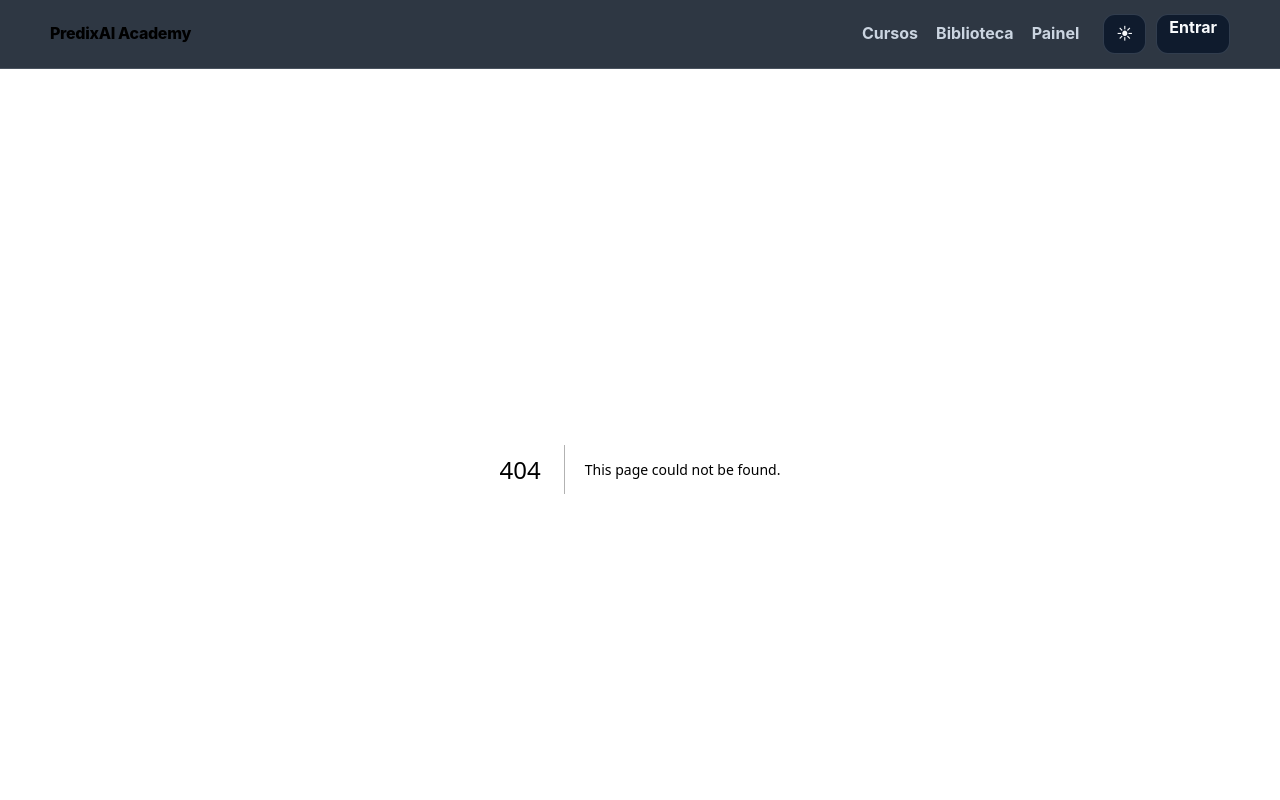
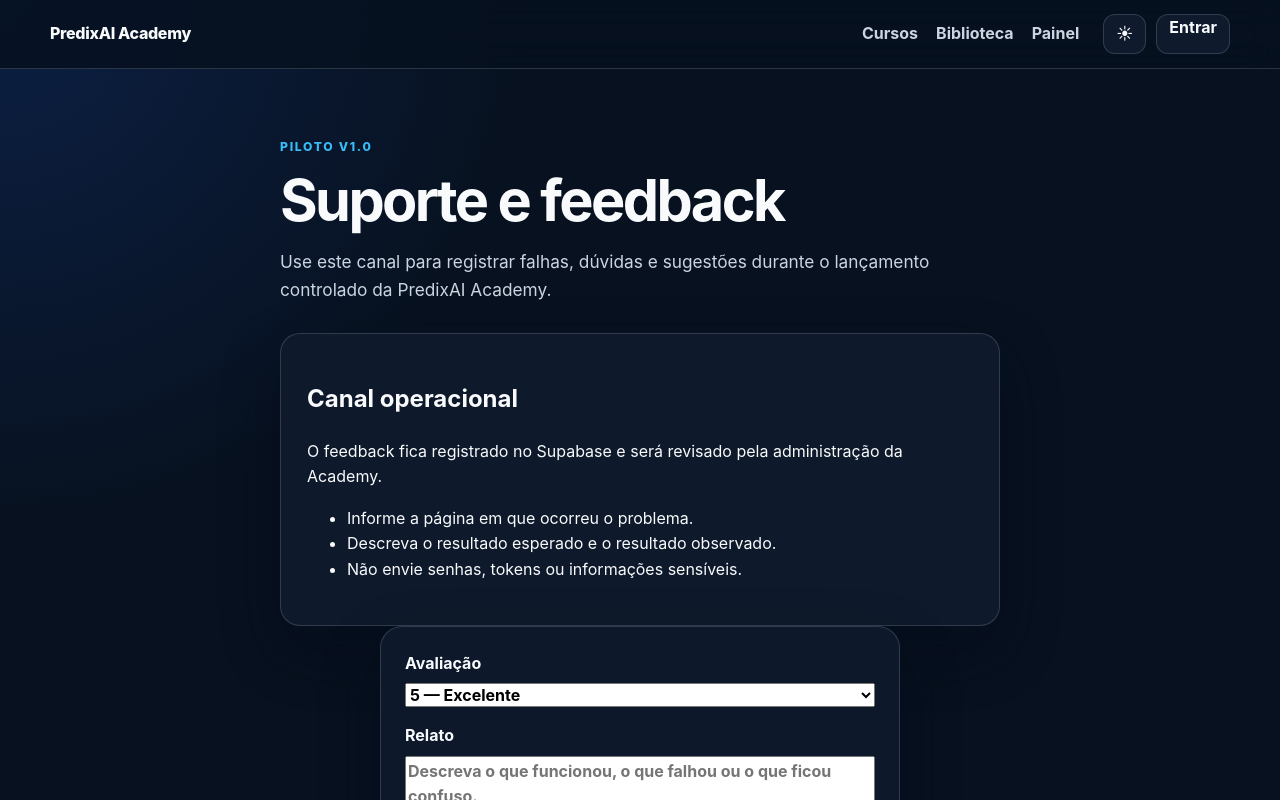
Before and after one commit to leon337/predixai-academy, a Next.js app: page /suporte in a window 1280 px wide. Before the commit this address had no page. Shown: the top 800 px of the page. Built offline with nearby package versions, Linux system fonts and the light colour scheme.

Commit message:
feat: add pilot support and feedback page

```diff
--- /dev/null
+++ b/app/suporte/page.tsx
@@ -0,0 +1,23 @@
+import { FeedbackForm } from "../../components/FeedbackForm";
+
+export default function SupportPage() {
+  return (
+    <main className="page shell narrow-page">
+      <section className="page-heading">
+        <span className="eyebrow">Piloto v1.0</span>
+        <h1>Suporte e feedback</h1>
+        <p>Use este canal para registrar falhas, dúvidas e sugestões durante o lançamento controlado da PredixAI Academy.</p>
+      </section>
+      <section className="admin-section">
+        <h2>Canal operacional</h2>
+        <p>O feedback fica registrado no Supabase e será revisado pela administração da Academy.</p>
+        <ul>
+          <li>Informe a página em que ocorreu o problema.</li>
+          <li>Descreva o resultado esperado e o resultado observado.</li>
+          <li>Não envie senhas, tokens ou informações sensíveis.</li>
+        </ul>
+      </section>
+      <FeedbackForm />
+    </main>
+  );
+}
```
